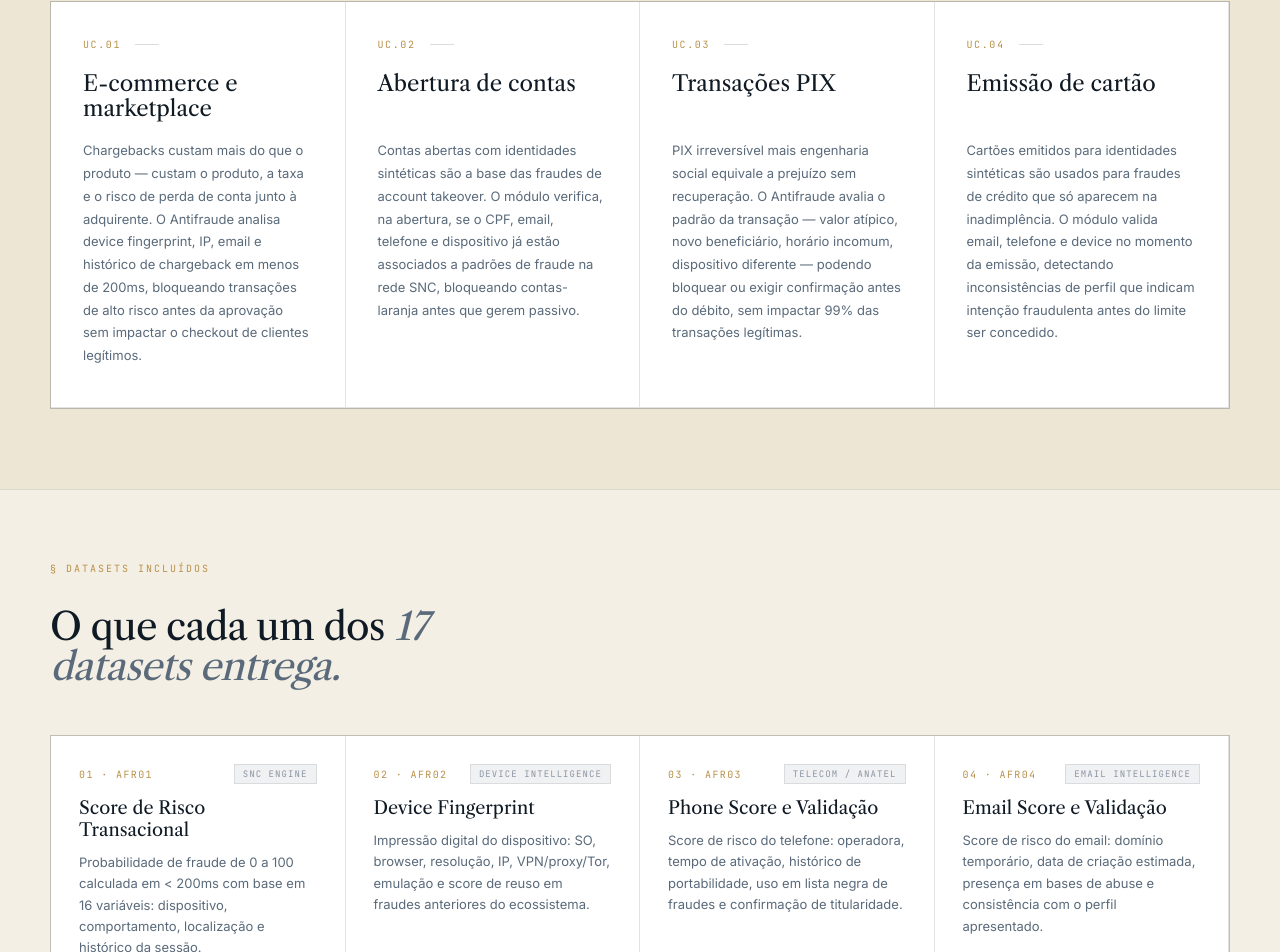
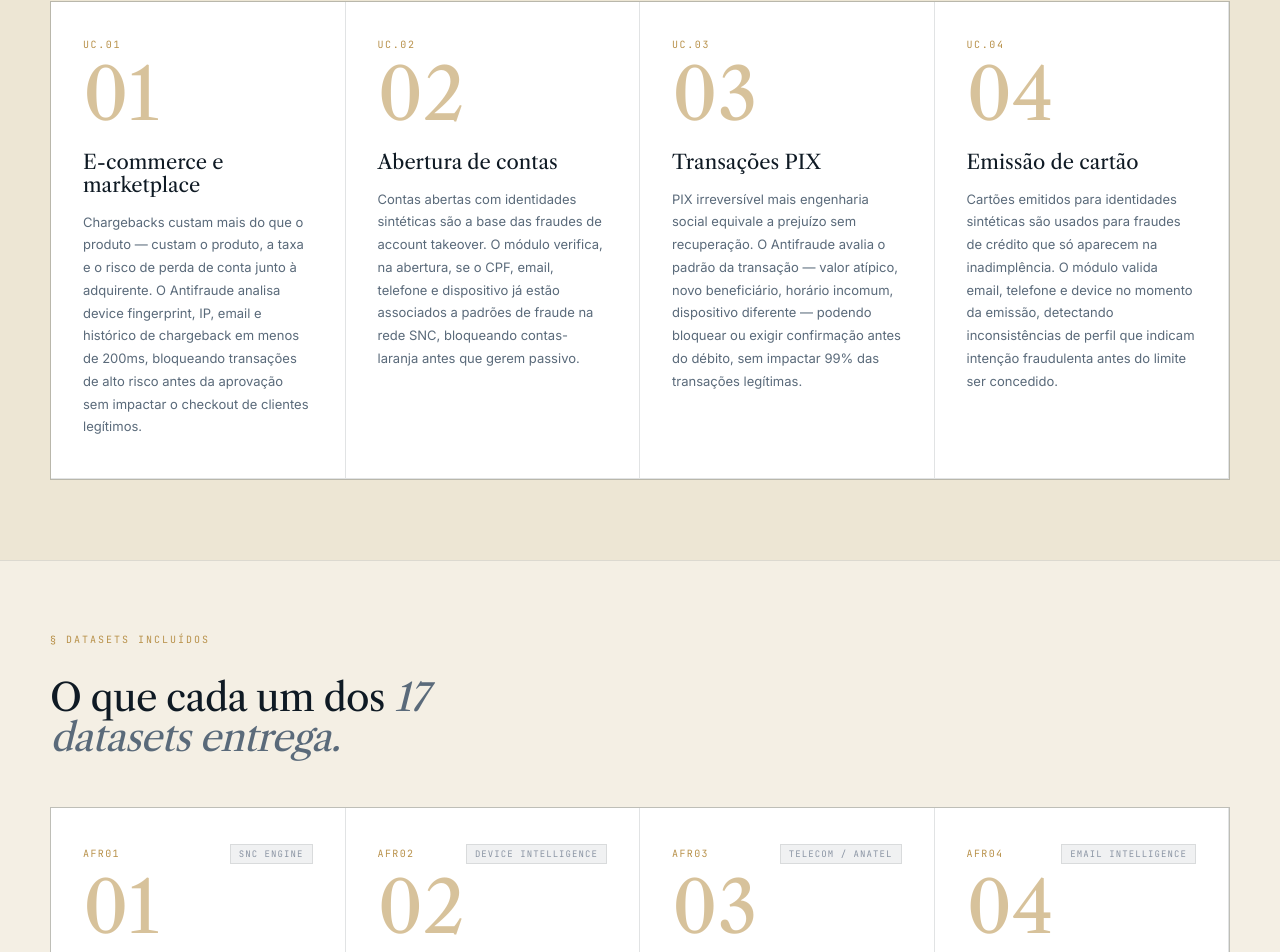
Before and after one commit to ctoutbank/snc-site, a Next.js app: page /plataforma/antifraude in a window 1280 px wide. Shown: the part 1287-2239 px from the top of the page. Built offline with nearby package versions, Linux system fonts and the light colour scheme.

Commit message:
feat: cards — padrão visual unificado com número brass 72px, título ink, descrição gray

```diff
--- a/src/app/plataforma/[modulo]/page.tsx
+++ b/src/app/plataforma/[modulo]/page.tsx
@@ -156,13 +156,13 @@ export default async function ModuloPage({ params }: Props) {
                 <div style={{ display: 'grid', gridTemplateColumns: 'repeat(4, 1fr)', gap: 0, background: 'rgba(15,26,36,.12)', border: '1px solid rgba(15,26,36,.12)', overflow: 'hidden' }}>
                   {m.useCasesRich.map((uc, i) => (
                     <div key={uc.title} style={{ background: '#ffffff', padding: '36px 32px 40px', display: 'flex', flexDirection: 'column', gap: 0, borderRight: '1px solid rgba(15,26,36,.12)', borderBottom: '1px solid rgba(15,26,36,.12)' }}>
-                      <div style={{ display: 'flex', alignItems: 'center', gap: 14, marginBottom: 20 }}>
-                        <span style={{ fontFamily: 'JetBrains Mono, monospace', fontSize: 10, color: 'var(--snc-brass)', letterSpacing: '.16em', flexShrink: 0 }}>
-                          UC.{String(i + 1).padStart(2, '0')}
-                        </span>
-                        <span style={{ width: 24, height: 1, background: 'rgba(15,26,36,.15)', display: 'block' }} />
+                      <div style={{ fontFamily: 'JetBrains Mono, monospace', fontSize: 10, color: 'var(--snc-brass)', letterSpacing: '.16em', textTransform: 'uppercase', marginBottom: 8 }}>
+                        UC.{String(i + 1).padStart(2, '0')}
                       </div>
-                      <div style={{ fontFamily: "'Libre Caslon Text', serif", fontSize: 22, fontWeight: 400, color: 'var(--snc-ink)', lineHeight: 1.15, marginBottom: 16, minHeight: '2.4em' }}>
+                      <div style={{ fontFamily: "'Libre Caslon Text', serif", fontSize: 72, fontWeight: 400, color: 'var(--snc-brass)', lineHeight: 1, marginBottom: 20, opacity: 0.55 }}>
+                        {String(i + 1).padStart(2, '0')}
+                      </div>
+                      <div style={{ fontFamily: "'Libre Caslon Text', serif", fontSize: 20, fontWeight: 400, color: 'var(--snc-ink)', lineHeight: 1.15, marginBottom: 14 }}>
                         {uc.title}
                       </div>
                       <p style={{ fontSize: 13, color: '#5a6a7a', lineHeight: 1.75, margin: 0, flex: 1 }}>
@@ -175,9 +175,12 @@ export default async function ModuloPage({ params }: Props) {
                 /* Fallback: apenas labels (formato simples) */
                 <div style={{ display: 'grid', gridTemplateColumns: 'repeat(4, 1fr)', gap: 0, background: 'rgba(15,26,36,.12)', border: '1px solid rgba(15,26,36,.12)', overflow: 'hidden' }}>
                   {m.useCases!.map((uc, i) => (
-                    <div key={uc} style={{ background: '#ffffff', padding: '32px 28px', display: 'flex', flexDirection: 'column', gap: 12, borderRight: '1px solid rgba(15,26,36,.12)', borderBottom: '1px solid rgba(15,26,36,.12)' }}>
-                      <div style={{ fontFamily: 'JetBrains Mono, monospace', fontSize: 10, color: 'var(--snc-brass)', letterSpacing: '.16em' }}>
+                    <div key={uc} style={{ background: '#ffffff', padding: '36px 32px 40px', display: 'flex', flexDirection: 'column', gap: 0, borderRight: '1px solid rgba(15,26,36,.12)', borderBottom: '1px solid rgba(15,26,36,.12)' }}>
+                      <div style={{ fontFamily: 'JetBrains Mono, monospace', fontSize: 10, color: 'var(--snc-brass)', letterSpacing: '.16em', textTransform: 'uppercase', marginBottom: 8 }}>
                         UC.{String(i + 1).padStart(2, '0')}
+                      </div>
+                      <div style={{ fontFamily: "'Libre Caslon Text', serif", fontSize: 72, fontWeight: 400, color: 'var(--snc-brass)', lineHeight: 1, marginBottom: 20, opacity: 0.55 }}>
+                        {String(i + 1).padStart(2, '0')}
                       </div>
                       <div style={{ fontFamily: "'Libre Caslon Text', serif", fontSize: 20, fontWeight: 400, color: 'var(--snc-ink)', lineHeight: 1.15 }}>
                         {uc}
@@ -205,16 +208,19 @@ export default async function ModuloPage({ params }: Props) {
 
               <div style={{ display: 'grid', gridTemplateColumns: 'repeat(4, 1fr)', gap: 0, background: 'rgba(15,26,36,.12)', border: '1px solid rgba(15,26,36,.12)', overflow: 'hidden' }}>
                 {m.datasetItems.map((ds, i) => (
-                  <div key={ds.id} style={{ background: '#ffffff', padding: '28px 28px 32px', display: 'flex', flexDirection: 'column', gap: 10, borderRight: '1px solid rgba(15,26,36,.12)', borderBottom: '1px solid rgba(15,26,36,.12)' }}>
-                    <div style={{ display: 'flex', alignItems: 'center', justifyContent: 'space-between', marginBottom: 4 }}>
+                  <div key={ds.id} style={{ background: '#ffffff', padding: '36px 32px 40px', display: 'flex', flexDirection: 'column', gap: 0, borderRight: '1px solid rgba(15,26,36,.12)', borderBottom: '1px solid rgba(15,26,36,.12)' }}>
+                    <div style={{ display: 'flex', alignItems: 'center', justifyContent: 'space-between', marginBottom: 8 }}>
                       <span style={{ fontFamily: 'JetBrains Mono, monospace', fontSize: 10, color: 'var(--snc-brass)', letterSpacing: '.14em' }}>
-                        {String(i + 1).padStart(2, '0')} · {ds.id}
+                        {ds.id}
                       </span>
                       <span style={{ fontFamily: 'JetBrains Mono, monospace', fontSize: 9, color: '#8a94a3', letterSpacing: '.12em', textTransform: 'uppercase', background: 'rgba(15,26,36,.06)', padding: '3px 8px', border: '1px solid rgba(15,26,36,.1)' }}>
                         {ds.source}
                       </span>
                     </div>
-                    <div style={{ fontFamily: "'Libre Caslon Text', serif", fontSize: 18, fontWeight: 400, color: 'var(--snc-ink)', lineHeight: 1.2 }}>
+                    <div style={{ fontFamily: "'Libre Caslon Text', serif", fontSize: 72, fontWeight: 400, color: 'var(--snc-brass)', lineHeight: 1, marginBottom: 20, opacity: 0.55 }}>
+                      {String(i + 1).padStart(2, '0')}
+                    </div>
+                    <div style={{ fontFamily: "'Libre Caslon Text', serif", fontSize: 18, fontWeight: 400, color: 'var(--snc-ink)', lineHeight: 1.2, marginBottom: 12 }}>
                       {ds.name}
                     </div>
                     <p style={{ fontSize: 13, color: '#5a6a7a', lineHeight: 1.65, margin: 0 }}>
```
